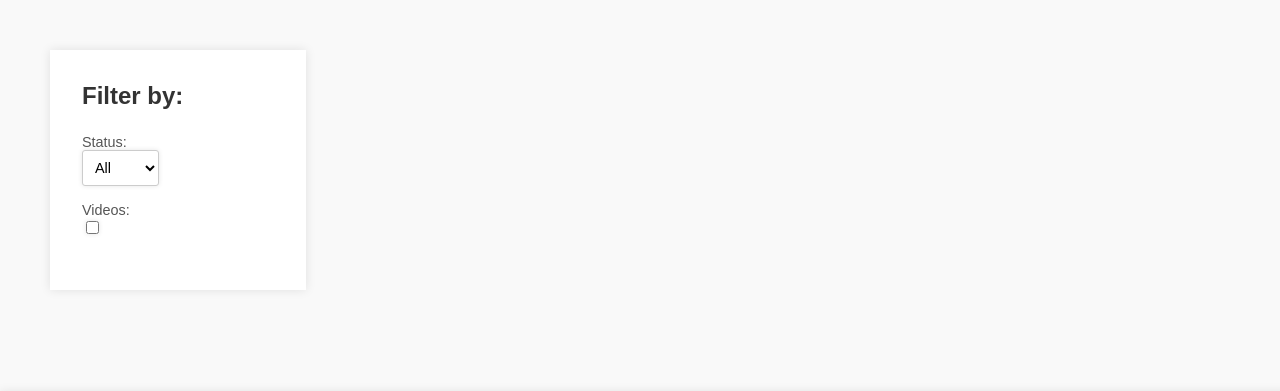
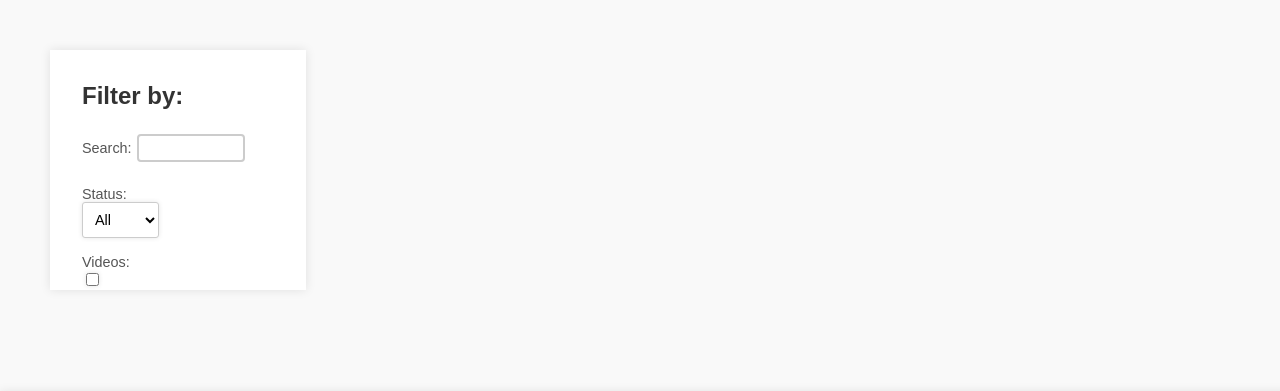
Before and after one commit to msaini28r/Training-Modules, a Gatsby site: page / in a window 1280 px wide. Shown: the top 391 px of the page. Built offline with nearby package versions, Linux system fonts and the light colour scheme; Gatsby itself is replaced by a stand-in of ours.

Commit message:
search functionality added.

```diff
--- a/src/pages/index.js
+++ b/src/pages/index.js
@@ -9,6 +9,7 @@ export default function Home({ data }) {
 
   const [statusFilter, setStatusFilter] = useState(null)
   const [videosFilter, setVideosFilter] = useState(false)
+  const [searchQuery, setSearchQuery] = useState('')
 
   // Filter the training modules based on the selected filters
   const trainingModules = allTrainingModules.filter((node) => {
@@ -16,6 +17,9 @@ export default function Home({ data }) {
       return false
     }
     if (videosFilter && !node.videos) {
+      return false
+    }
+    if (searchQuery && !node.name.toLowerCase().includes(searchQuery.toLowerCase())) {
       return false
     }
     return true
@@ -32,7 +36,17 @@ export default function Home({ data }) {
       <div className="container">
         <div className="filters-container">
           <div className="filters">
+
             <h2>Filter by:</h2>
+            <label>
+              Search:
+              <input
+                type="text"
+                className="search"
+                value={searchQuery}
+                onChange={(e) => setSearchQuery(e.target.value)}
+              />
+            </label>
             <label>
               Status:
               <select
@@ -47,7 +61,7 @@ export default function Home({ data }) {
                 ))}
               </select>
             </label>
-            <label>
+            <label >
               Videos:
               <input
                 type="checkbox"
@@ -72,8 +86,7 @@ export default function Home({ data }) {
                 <a href={node.videos}>Video Playlist</a>
               </div>
               </div>
-              <span className={`status ${node.status.toLowerCase()}`}>{node.status}</span>
-
+              <span className={`status ${node.status}`}>{node.status}</span>
             </div>
           ))}
         </div>
--- a/src/pages/styles.css
+++ b/src/pages/styles.css
@@ -16,10 +16,20 @@ body {
   padding: 2rem;
   box-sizing: border-box;
   box-shadow: 0 0 10px rgba(0, 0, 0, 0.1);
-  overflow-y: auto;
+  overflow-y: hidden;
   margin: 50px;
 }
 
+.search {
+  padding: 4px;
+  margin-left: 5px;
+  border: 2px solid #ccc;
+  border-radius: 4px;
+  font-size: 14px;
+  width: 50%;
+  margin-bottom: 16px;
+  background-color: #fff;
+}
 
 .filters-container h2 {
   margin-top: 0;
```
